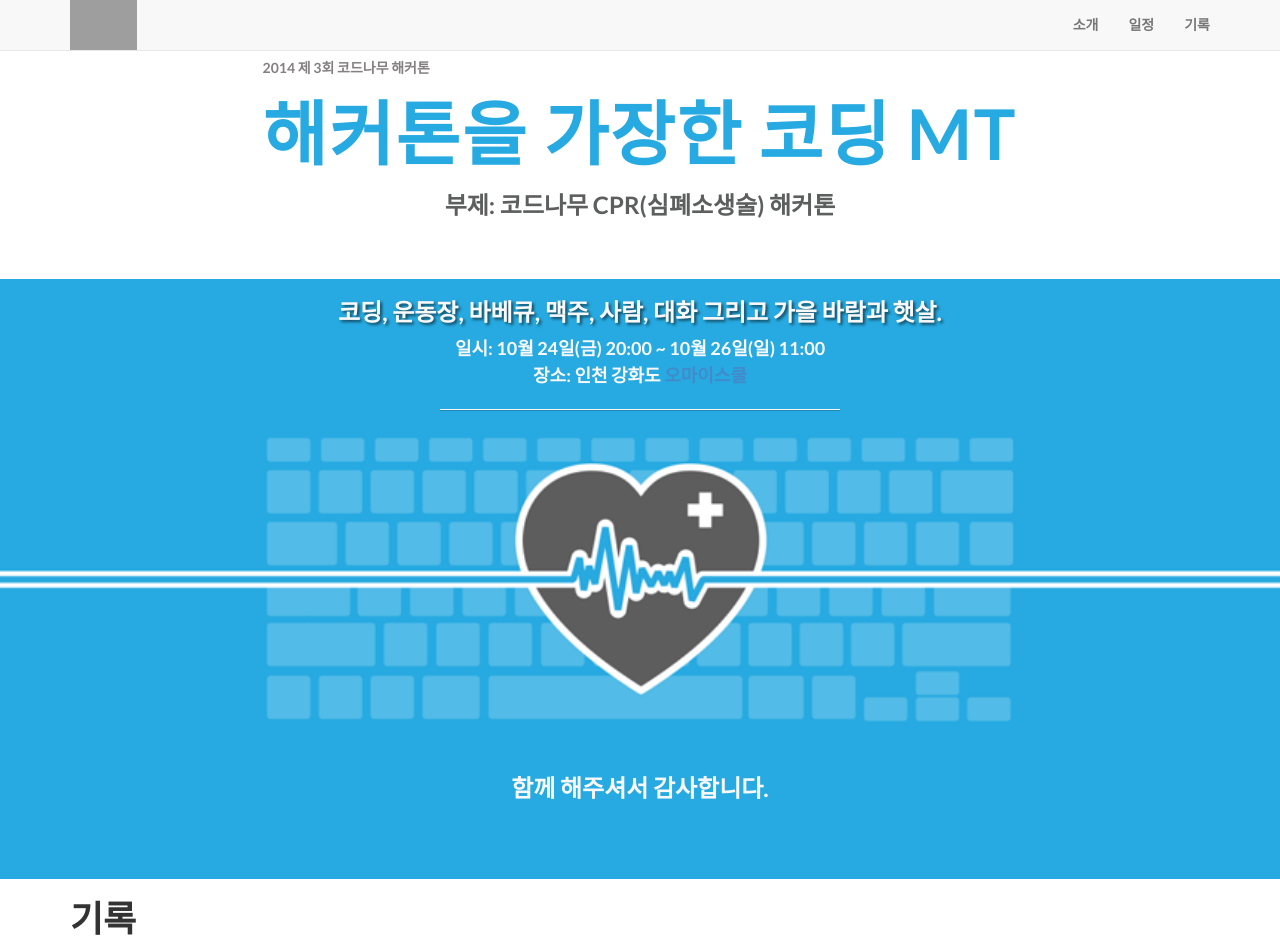
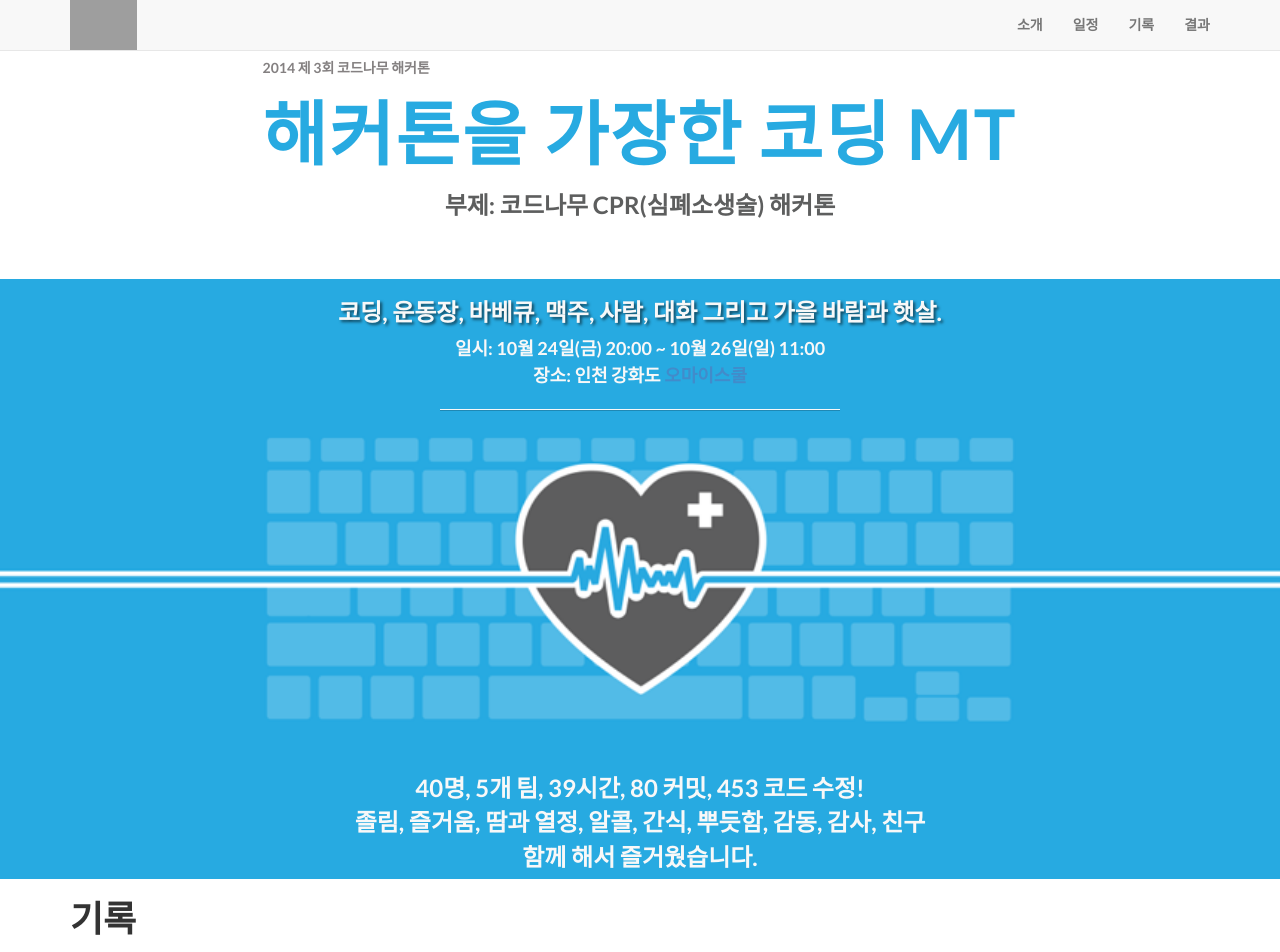
Before and after one commit to creativecommonskorea/2014-codenamu-hackathon, a Jekyll site: the page built from recording.html, in a window 1280 px wide and 1400 px high. Shown: the top 952 px of the window. Built offline with Jekyll 4.4.1, drawn with Linux system fonts in a browser that asks for light colours; grey boxes are pictures that could not be loaded.

Commit message:
결과 페이지 추가 중

```diff
--- a/_includes/header.html
+++ b/_includes/header.html
@@ -16,6 +16,7 @@
                 <li><a href="/">소개</a></li>
                 <li><a href="/schedule/">일정</a></li>
                 <li><a href="/recording/">기록</a></li>
+                <li><a href="/results/">결과</a></li>
               </ul>
             </div>
         </div>
@@ -45,8 +46,10 @@
         </div>
       </div>
     </div>
-
   </div>
-
-    <p>함께 해주셔서 감사합니다.</p>
+  <p>
+  40명, 5개 팀, 39시간, 80 커밋, 453 코드 수정!<br>
+  졸림, 즐거움, 땀과 열정, 알콜, 간식, 뿌듯함, 감동, 감사, 친구<br>
+  함께 해서 즐거웠습니다.
+  </p>
 </div>
--- a/css/main.scss
+++ b/css/main.scss
@@ -271,6 +271,9 @@
 
 .team {
 	padding-right: 6em;
+	padding-bottom: 2em;
+	margin-bottom: 3em;
+	border-bottom: 1px solid #ccc;
 }
 
 .iwantu {
@@ -290,9 +293,9 @@
 }
 
 @media(max-width:767px) {
-		.sponsor img {
-			margin-bottom: 30px;
-		}
+	.sponsor img {
+		margin-bottom: 30px;
+	}
 }
 
 .embed-container {
```
Also changed, not shown: results.html (added, +79 -0 lines). Lines whose indentation alone changed are shown as unchanged.
